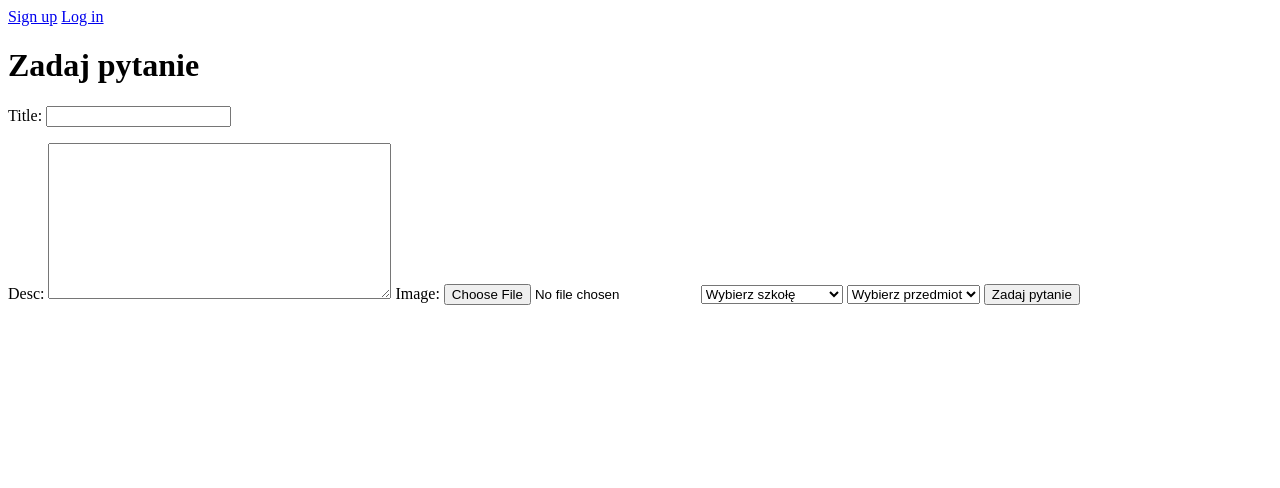
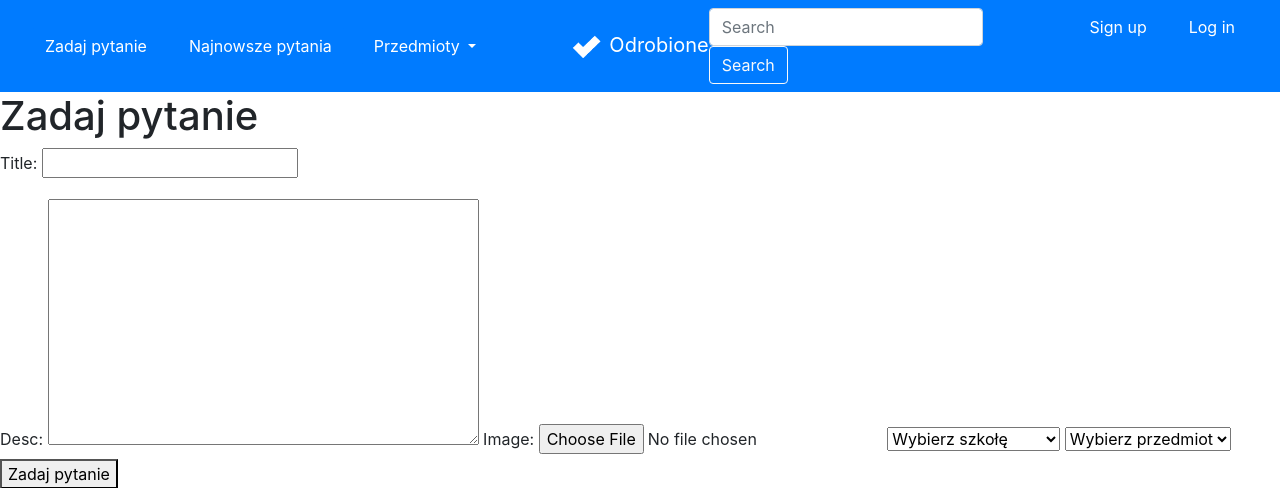
Before and after one commit to piotrPeplinski/forumSzkolneWebsite, a Django app: page /create in a window 1280 px wide. Shown: the top 488 px of the page. Run offline with Django 3.2, Linux system fonts and the light colour scheme; some libraries are stand-ins or nearby versions.

Commit message:
added navbar

```diff
--- a/forum/templates/forum/base.html
+++ b/forum/templates/forum/base.html
@@ -1,16 +1,107 @@
+<!doctype html>
+<html lang="en">
+{% load static %}
+
+<head>
+    <!-- Required meta tags -->
+    <meta charset="utf-8">
+    <meta name="viewport" content="width=device-width, initial-scale=1, shrink-to-fit=no">
+
+    <!-- Bootstrap CSS -->
+    <link rel="stylesheet" href="https://maxcdn.bootstrapcdn.com/bootstrap/4.0.0/css/bootstrap.min.css"
+        integrity="sha384-Gn5384xqQ1aoWXA+058RXPxPg6fy4IWvTNh0E263XmFcJlSAwiGgFAW/dAiS6JXm" crossorigin="anonymous">
+
+    <title>Zadane.pl</title>
+</head>
+
+<body>
+
+
+    <nav class="navbar navbar-expand-md navbar-dark bg-primary">
+        <div class="navbar-collapse collapse w-100 order-1 order-md-0 dual-collapse2">
+            <ul class="navbar-nav mr-auto">
+                <li class="nav-item active">
+                    <a href="{% url 'create' %}" class="btn btn-primary mx-3">Zadaj pytanie</a>
+                </li>
+                <li class="nav-item">
+
+                    <a href="{% url 'latest' %}" class="btn btn-primary mr-3">Najnowsze pytania</a>
+                </li>
+                <li class="nav-item">
+                    <div class="dropdown mr-3">
+                        <a class="btn btn-primary dropdown-toggle" href="#" role="button" id="dropdownMenuLink"
+                            data-toggle="dropdown" aria-haspopup="true" aria-expanded="false">
+                            Przedmioty
+                        </a>
+
+                        <div class="dropdown-menu" aria-labelledby="dropdownMenuLink">
+                            <a class="dropdown-item" href="#">Action</a>
+                            <a class="dropdown-item" href="#">Another action</a>
+                            <a class="dropdown-item" href="#">Something else here</a>
+                        </div>
+                    </div>
+                </li>
+
+            </ul>
+        </div>
+        <div class="mx-auto order-0">
+            <a class="navbar-brand mx-auto" href="{% url 'home' %}"><img class="img-responsive mr-2"
+                    src="{% static 'forum/logo.png' %}" height="30px" width="30px">Odrobione</a>
+            <button class="navbar-toggler" type="button" data-toggle="collapse" data-target=".dual-collapse2">
+                <span class="navbar-toggler-icon"></span>
+            </button>
+        </div>
+
+        <div class="navbar-collapse collapse w-100 order-3 dual-collapse2">
+            <ul class="navbar-nav ml-auto">
+                <li class="nav-item">
+                    <form class="form-inline">
+                        <input class="form-control mr-sm-2" type="search" placeholder="Search" aria-label="Search">
+                        <button class="btn btn-outline-light my-2 my-sm-0" type="submit">Search</button>
+                    </form>
+                </li>
                 {% if user.is_authenticated %}
-<p>Logged in as {{user.username}}</p>
+                <li class="nav-item">
+                    <div class="btn-group mx-3 ">
+                        <button type="button" class="btn btn-primary dropdown-toggle" data-toggle="dropdown"
+                            aria-haspopup="true" aria-expanded="false">
+                            Witaj {{user}}
+                        </button>
+                        <div class="dropdown-menu dropdown-menu-right">
+                            <a href="{% url 'my' %}" class="dropdown-item" type="button">Moje pytania</a>
+
                             <form action="{% url 'accounts:logoutuser' %}" method="POST">
                                 {% csrf_token %}
-    <button type="submit">Log Out</button>
+                                <button class="dropdown-item" type="submit">Log Out</button>
                             </form>
-<a href="{% url 'latest' %}">Najnowsze pytania</a>
-<a href="{% url 'create' %}">Zadaj pytanie</a>
-<a href="{% url 'my' %}">Moje pytania</a>
+                        </div>
+                    </div>
+                </li>
                 {% else %}
-<a href="{% url 'accounts:sign' %}">Sign up</a>
-<a href="{% url 'accounts:log' %}">Log in</a>
+                <li class="nav-item">
+                    <a href="{% url 'accounts:sign' %}" class="btn btn-primary ml-3">Sign up</a>
+                </li>
+                <li class="nav-item">
+                    <a href="{% url 'accounts:log' %}" class="btn btn-primary mx-3">Log in</a>
+                </li>
                 {% endif %}
-
+            </ul>
+        </div>
+    </nav>
 
     {% block content %}{% endblock content %}
+
+    <!-- Optional JavaScript -->
+    <!-- jQuery first, then Popper.js, then Bootstrap JS -->
+    <script src="https://code.jquery.com/jquery-3.2.1.slim.min.js"
+        integrity="sha384-KJ3o2DKtIkvYIK3UENzmM7KCkRr/rE9/Qpg6aAZGJwFDMVNA/GpGFF93hXpG5KkN"
+        crossorigin="anonymous"></script>
+    <script src="https://cdnjs.cloudflare.com/ajax/libs/popper.js/1.12.9/umd/popper.min.js"
+        integrity="sha384-ApNbgh9B+Y1QKtv3Rn7W3mgPxhU9K/ScQsAP7hUibX39j7fakFPskvXusvfa0b4Q"
+        crossorigin="anonymous"></script>
+    <script src="https://maxcdn.bootstrapcdn.com/bootstrap/4.0.0/js/bootstrap.min.js"
+        integrity="sha384-JZR6Spejh4U02d8jOt6vLEHfe/JQGiRRSQQxSfFWpi1MquVdAyjUar5+76PVCmYl"
+        crossorigin="anonymous"></script>
+</body>
+
+</html>
```
Also changed, not shown: forum/static/forum/main.css (added, +9 -0 lines), forum/static/forum/logo.png (added). Lines whose indentation alone changed are shown as unchanged.
